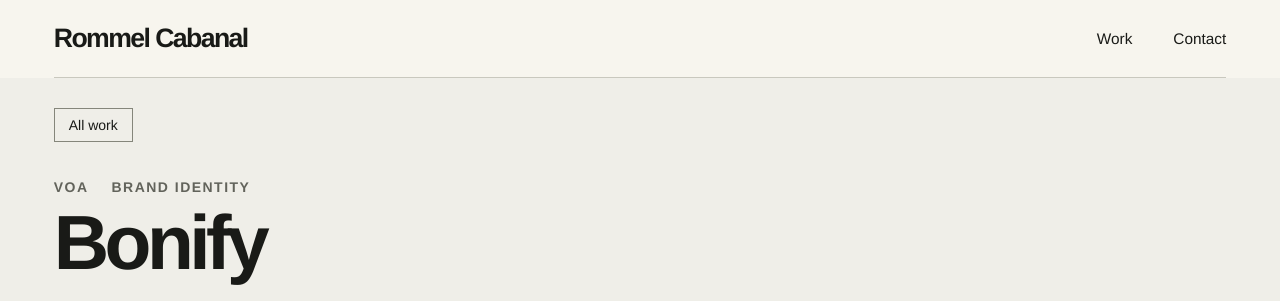
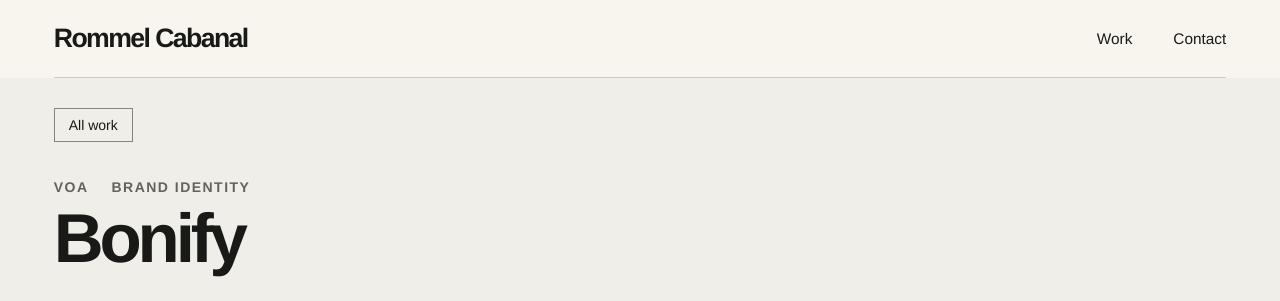
Before and after one commit to mateocabanal/dads-website, a plain HTML site: page projects/bonify.html in a window 1280 px wide. Shown: the top 301 px of the page. Drawn offline with Linux system fonts and the light colour scheme.

Commit message:
Reduce project page titles by another 10 percent

```diff
--- a/styles.css
+++ b/styles.css
@@ -53,7 +53,7 @@ body:has(.project-head) main{background:var(--paper);color:var(--ink);padding-bo
 .back{display:inline-flex;padding:8px 14px;border:1px solid #85867b;border-radius:0;font-size:.875rem}
 .back:hover{background:var(--ink);color:var(--cream)}
 .project-meta{display:flex;flex-wrap:wrap;gap:10px 23px;margin:37px 0 10px}
-.project-head h1{font-size:clamp(29.25px,6vw,91.5px);letter-spacing:-.06em;line-height:.98;max-width:18ch}
+.project-head h1{font-size:clamp(26.325px,5.4vw,82.35px);letter-spacing:-.06em;line-height:.98;max-width:18ch}
 .project-photos{display:grid;grid-template-columns:repeat(2,minmax(0,1fr));gap:12px}
 .project-photos button{padding:0;border:0;background:#e3e2d7;cursor:zoom-in;align-self:start}
 .project-photos button:first-child{grid-column:1/-1}
```
